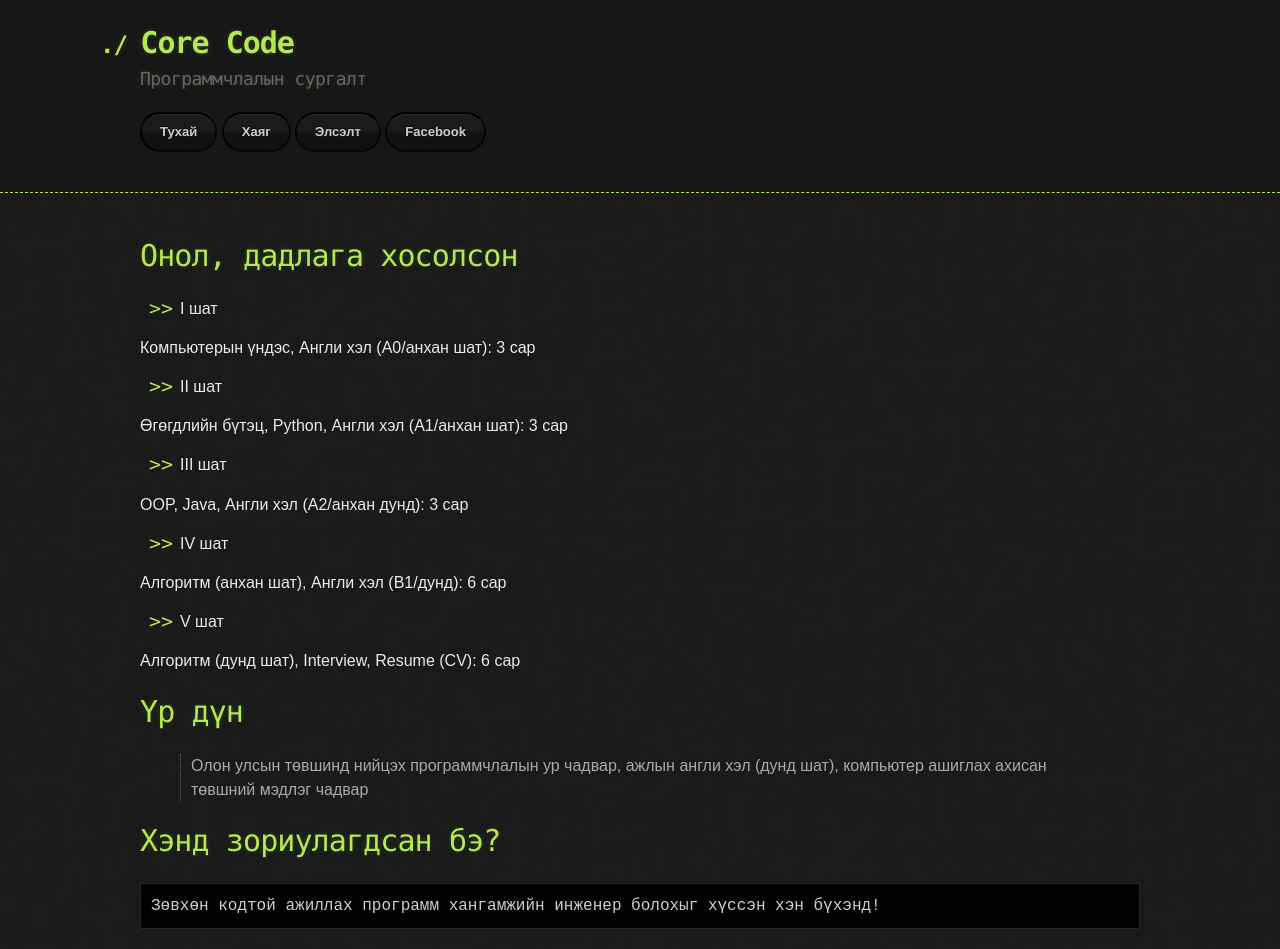
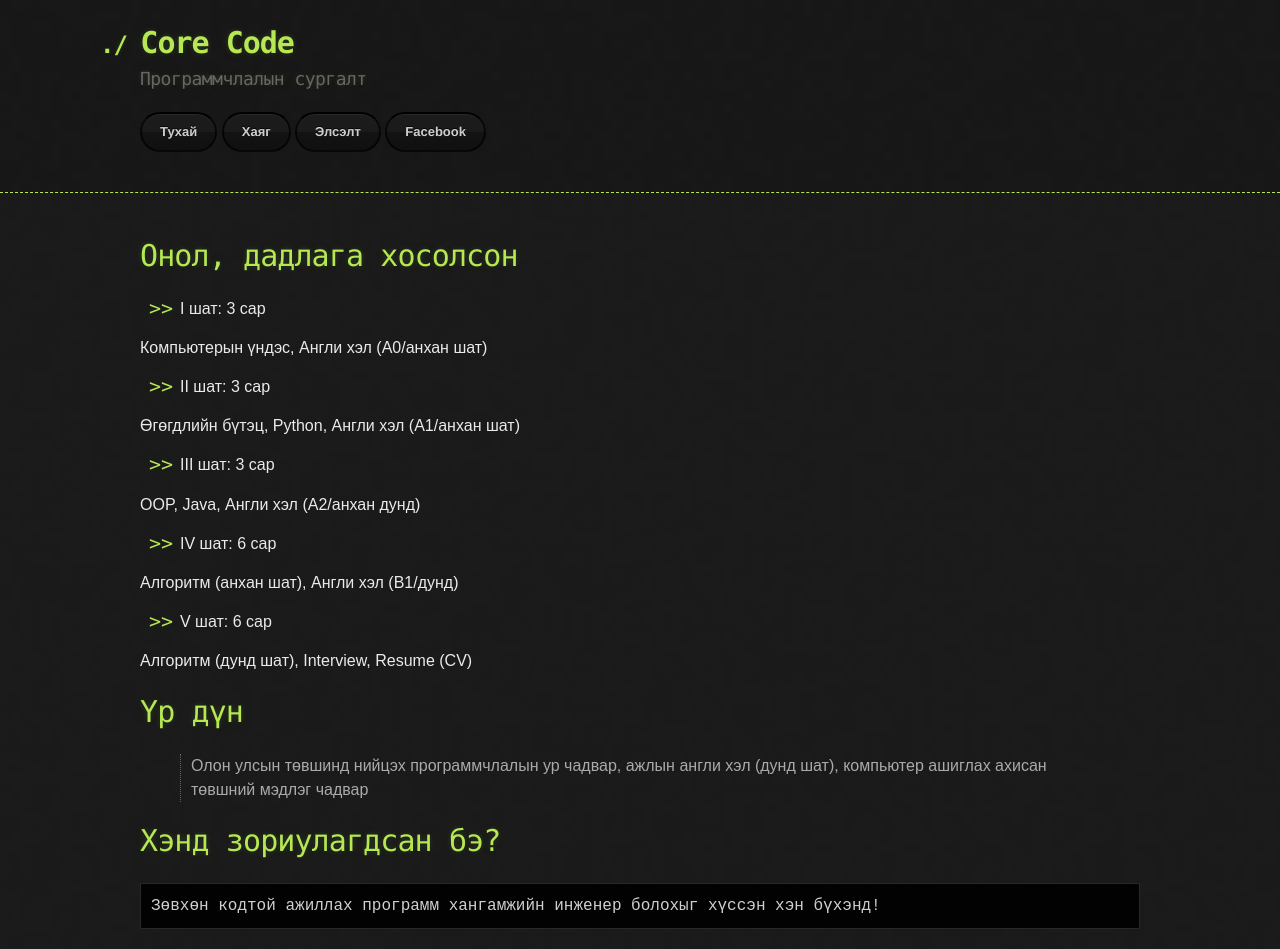
Before and after one commit to ganaatulgaa/corecode, a Jekyll site: the page built from index.md, in a window 1280 px wide. Built offline with Jekyll 4.4.1, drawn with Linux system fonts in a browser that asks for light colours; our own code applies the rules of GitHub Pages for plain Markdown files.

```diff
--- a/index.md
+++ b/index.md
@@ -2,25 +2,25 @@
 layout: default
 ---
 # Онол, дадлага хосолсон
-* І шат
+* І шат:  3 сар
 
-Компьютерын үндэс, Англи хэл (A0/анхан шат):  3 сар
+Компьютерын үндэс, Англи хэл (A0/анхан шат)
 
-* ІІ шат
+* ІІ шат:  3 сар
 
-Өгөгдлийн бүтэц, Python, Англи хэл (A1/анхан шат):  3 сар
+Өгөгдлийн бүтэц, Python, Англи хэл (A1/анхан шат)
 
-* ІІІ шат
+* ІІІ шат:  3 сар
 
-OOP, Java, Англи хэл (A2/анхан дунд):  3 сар
+OOP, Java, Англи хэл (A2/анхан дунд)
 
-* ІV шат
+* ІV шат:  6 сар
 
-Алгоритм (анхан шат), Англи хэл (B1/дунд):  6 сар
+Алгоритм (анхан шат), Англи хэл (B1/дунд)
 
-* V шат
+* V шат:  6 сар
 
-Алгоритм (дунд шат), Interview, Resume (CV):  6 сар
+Алгоритм (дунд шат), Interview, Resume (CV)
 
 # Үр дүн
 > Олон улсын төвшинд нийцэх программчлалын ур чадвар,
```
